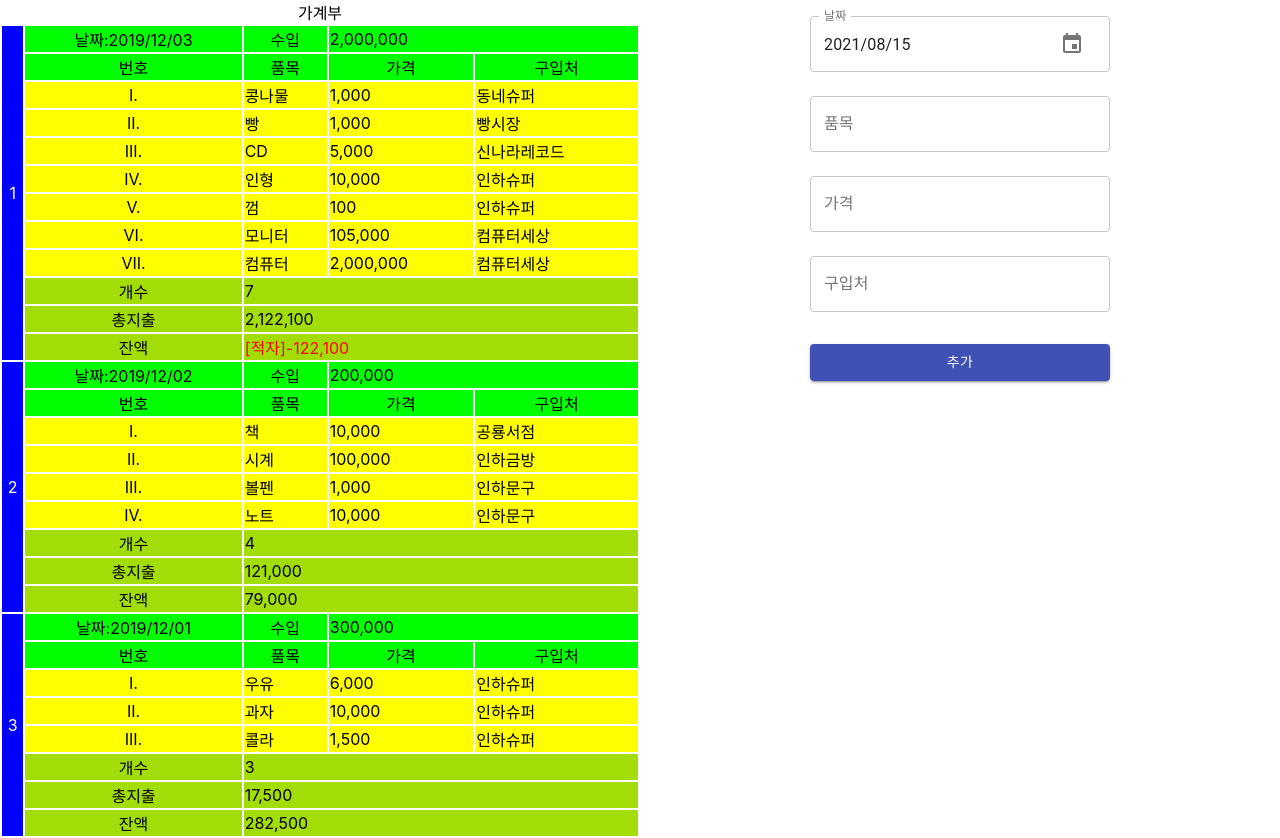
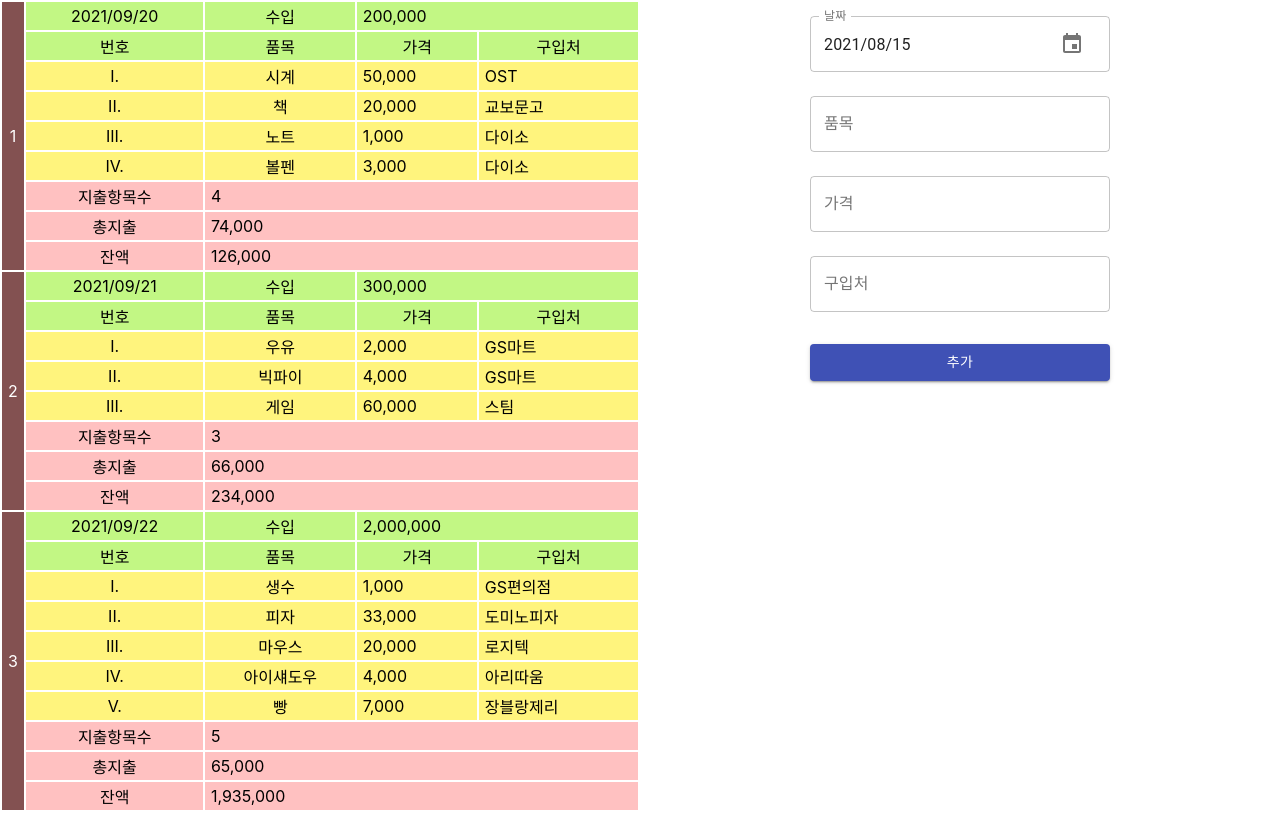
Before and after one commit to Yena-Yun/Household, a React (Create React App) app: page / in a window 1280 px wide. After the commit the page ends 812 px from the top, so only its background shows below. Built offline with nearby package versions, Linux system fonts and the light colour scheme.

Commit message:
전체적인 디자인 수정

```diff
--- a/src/App.js
+++ b/src/App.js
@@ -1,35 +1,35 @@
-import React, { useState } from "react";
-import { data as initialData } from "./lib/data.json";
-import styled from "styled-components";
-import Household from "./components/Household";
-import Daily from "./components/Daily";
-import Expense from "./components/Expense";
-import Form from "./components/Form";
+import React, { useState } from 'react';
+import { data as initialData } from './lib/data.json';
+import styled from 'styled-components';
+import Household from './components/Household';
+import Daily from './components/Daily';
+import Expense from './components/Expense';
+import Form from './components/Form';
 
 function App() {
   // 로컬스토리지에서 data를 가져옴
-  const localData = localStorage.getItem("data");
+  const localData = localStorage.getItem('data');
   // 로컬스토리지에 data가 있으면 JSON화 해서 사용, 없으면 data.json의 데이터 사용
   // (로컬스토리지는 문자열 데이터만 저장)
   const getData = localData ? JSON.parse(localData) : initialData;
 
   // Form에 로컬스토리지 또는 data.json에서 가져온 data 넘겨주기
   const [data, setData] = useState(getData);
-  // modify는 수정할지 '여부'인데 여기서는 수정여부가 해당 칸에 hover를 했는지 안 했는지(css)이므로 modify 자체를 true/false로 판별하기가 애매함
+  // modify는 수정할지 '여부'인데 여기서는 수정여부가 해당 칸에 hover를 했는지 안 했는지(css)이므로 modify 자체를 true/false로 판별하기 애매함
   //  => props를 넘길 때 항상 자체적으로 넘어가는 index를 활용
   const [modify, setModify] = useState();
 
+  // 데이터 정렬하기
   const sortedData = data
     // 날짜별 먼저 정렬 (a, b 자체가 객체로 꺼낸 것이어서 daily 사용 x)
     .sort((a, b) => {
       // 문자열이어서 단순한 마이너스 연산은 안됨
       //  => data.sort((a, b) => a.date - b.date) (x)
       // 비교 연산(>, <)은 가능
-      if (a.date > b.date) return -1;
-      else if (b.date > a.date) return 1;
+      if (a.date > b.date) return 1;
+      else if (b.date > a.date) return -1;
       else return 0;
     })
-
     // 이후 구입처별 정렬
     .map((daily) => {
       const sortedExpenses = daily.expenses.sort((a, b) => {
@@ -47,6 +47,7 @@ function App() {
       };
     });
 
+  // 삭제하기
   const handleRemove = (id) => {
     const removedData = data.map((daily) => {
       return {
@@ -56,7 +57,7 @@ function App() {
     });
     // 로컬스토리지에서도 삭제
     // (로컬스토리지에 삭제가 완료된 데이터를 넣기 위해 문자열화)
-    localStorage.setItem("data", JSON.stringify(removedData));
+    localStorage.setItem('data', JSON.stringify(removedData));
     setData(removedData);
   };
 
@@ -78,7 +79,7 @@ function App() {
     );
 
     // 로컬스토리지에 업데이트
-    localStorage.setItem("data", JSON.stringify(modifiedIncome));
+    localStorage.setItem('data', JSON.stringify(modifiedIncome));
     // 수정한 수입이 들어간 data로 data 업데이트
     setData(modifiedIncome);
   };
@@ -86,6 +87,7 @@ function App() {
   return (
     <Container>
       <Household>
+        {/* Household 안에 sort된 Daily */}
         {sortedData.map((daily, idx) => (
           <Daily
             key={idx}
@@ -101,6 +103,7 @@ function App() {
             setModify={setModify}
             onModify={handleModifyIncome}
           >
+            {/* Daily 안에 Expense */}
             {daily.expenses.map((expense, idx) => (
               <Expense
                 key={idx}
@@ -115,6 +118,8 @@ function App() {
           </Daily>
         ))}
       </Household>
+
+      {/* 화면 우측의 입력 폼 */}
       <Form data={data} setData={setData} />
     </Container>
   );
--- a/src/components/Daily.js
+++ b/src/components/Daily.js
@@ -1,30 +1,27 @@
-import React, { useState } from "react";
-import styled from "styled-components";
-import formatDate from "../lib/formatDate";
-import formatMoney from "../lib/formatMoney";
-import EditIcon from "@material-ui/icons/Edit";
+import React, { useState } from 'react';
+import styled from 'styled-components';
+import formatDate from '../lib/formatDate';
+import formatMoney from '../lib/formatMoney';
+import EditIcon from '@material-ui/icons/Edit';
 
 const Daily = ({ index, children, date, income, total, modify, setModify, onModify }) => {
-  // 초기값으로 'String'화 된 income을 넣어줌
-  // 입력된 값은 문자열로 간주 -> 초기값도 문자열
-  // (이후 수정하기 위해 함수에 넘길 때 '숫자'로 바꿈)
+  // 수입 초기값: string 형태의 income (사용자에 의해 입력된 값은 '문자열'로 간주하므로)
   const [incomeValue, setIncomeValue] = useState(String(income));
 
-  // 키보드 keycode 관리
+  // 엔터 처리
   const handleKeyDown = (e) => {
-    // (엔터키 대신) 특정 키보드 키를 누른 경우 새로고침 막기
+    // (엔터키 대신) 다른 특정 키보드 누른 경우 새로고침 막기
     // 69: e(소문자 e) , 190: '.'(마침표) , 109: '-(숫자패드 빼기)', 189: '-'(대쉬)
     // (계산기에서 e -> 10의 지수 (예: 2.5e13), 마침표는 소수점)
     if (e.keycode === 69 || e.keycode === 190 || e.keycode === 109 || e.keycode === 189) {
       e.preventDefault();
     }
 
-    // 엔터키를 누른 경우 수정된 수입 반영
-    if (e.key === "Enter") {
-      // App의 수입을 수정하는 함수에 해당 항목의 자체 index(App에서 받아옴)와
-      // 수정창에 입력된 값(incomeValue)을 '숫자'로 바꿔서 넣어줌
-      // (  => 입력된 값은 기본적으로 문자열로 간주)
+    // ** 엔터키를 누른 경우
+    if (e.key === 'Enter') {
+      // 수입수정: 받아온 index와 사용자가 입력한 incomeValue(문자열)를 Number화 해서 넣어줌
       onModify(index, Number(incomeValue));
+      // 마우스 hover 여부 -> (인덱스로 처리중) 0으로 초기화
       setModify(0);
     }
   };
@@ -32,118 +29,130 @@ const Daily = ({ index, children, date, income, total, modify, setModify, onModi
   return (
     <tbody>
       <tr>
+        {/* rowspan: 세로로 병합 */}
         <IndexTd rowSpan={children.length + 5}>{index}</IndexTd>
-        <GreenTd align="center">날짜:{formatDate(date)}</GreenTd>
-        <GreenTd align="center">수입</GreenTd>
-        <GreenTd align="left" colSpan={2}>
-          {/* (아래에서 연필 아이콘 클릭 후 setModify가 실행되어) modify에 값이 있으면 */}
+        <FieldTd align='center'>{formatDate(date)}</FieldTd>
+        <FieldTd align='center'>수입</FieldTd>
+        <FieldTd align='left' colSpan={2}>
+          &nbsp;
+          {/* 연필 아이콘을 클릭하여 modify값이 존재할 때 */}
           {modify ? (
-            // 수정 시작 - input창이 나타나고 입력된 값이 setIncomeValue로 들어감
+            // 수입을 수정할 input창 나타남
             <IncomeTextField
-              // input 창에 있는 값 = incomeValue
+              // 주의: type이 number라고 해서 입력값이 '숫자'로 바뀌는 게 아니라 input창 옆에 위아래 증감버튼이 생길 뿐
+              // 기본적으로 input창에 입력되는 값은 '문자열' -> 숫자로 바꾸는 건 Number(), parseInt() 통해 따로 처리 필요)
+              type='number'
+              // value는 incomeValue
               value={incomeValue}
-              // type이 number라고 해서 입력값이 숫자인 게 아니라
-              // input창 옆에 위아래 숫자 조절버튼이 생길 뿐
-              // (input창에 기본적으로 입력되는 값은 '문자열' -> 숫자로 바꾸는 건 Number() 등으로 따로 처리 필요)
-              type="number"
-              // input 창에 입력된 값으로 incomeValue 업데이트
+              // setIncomeValue에 입력된 값(e.target.value)을 넣어 incomeValue 업데이트
               onChange={(e) => setIncomeValue(e.target.value)}
-              // 키보드 키를 누르면 handleKeyDown 실행 (= 엔터키 실행용)
+              // 엔터 처리
               onKeyDown={handleKeyDown}
-              // 새로고침 시 자동 커서 깜박임
-              autoFocus
             />
           ) : (
-            // 아직 modify에 값이 없을 때 (= 연필 아이콘 누르기 전)
+            // 연필 아이콘을 아직 클릭 안 해서 modify값이 없을 때
             <>
-              {/* formatMoney로 현재 income을 보여줌 */}
+              {/* 현재 income 보여주기 */}
               {formatMoney(income)}
-              {/* ModifyButton 영역에 있는 EditIcon(연필 아이콘)을 클릭하면
-                  setModify에 index를 넣어 modify가 값을 갖게 함 */}
-              {/* (true/false 대신 App에서 Daily를 통해 가져온 index 활용) */}
+
+              {/* 연필 아이콘에 onClick 이벤트 미리 넣어둠 */}
               <ModifyButton
+                // 아이콘 클릭 시
                 onClick={() => {
-                  // 수정 버튼 눌렀을 때 기존 income값이 input창 안에 들어가 있도록
-                  // (input 창 안의 값은 문자열이어야 하므로 String())
-                  // => setModify로 modify가 true가 되면 위의 IncomeTextField 내용이 실행되면서 안의 value로 incomeValue가 들어가 있게 됨
+                  // 기존 수입이 input에 미리 들어가 있도록 하고(input 안의 값은 문자열)
                   setIncomeValue(String(income));
+                  // setModify에 index 넣어서 modify값이 존재하게 함
                   setModify(index);
                 }}
               >
-                <EditIcon />
+                <EditIcon color='action' fontSize='small' />
               </ModifyButton>
             </>
           )}
-        </GreenTd>
+        </FieldTd>
       </tr>
       <tr>
-        <GreenTd align="center">번호</GreenTd>
-        <GreenTd align="center">품목</GreenTd>
-        <GreenTd align="center">가격</GreenTd>
-        <GreenTd align="center">구입처</GreenTd>
+        <FieldTd align='center'>번호</FieldTd>
+        <FieldTd align='center'>품목</FieldTd>
+        <FieldTd align='center'>가격</FieldTd>
+        <FieldTd align='center'>구입처</FieldTd>
       </tr>
 
-      {/* Expense 컴포넌트 들어갈 자리 */}
+      {/* Expense(지출항목) 컴포넌트 들어갈 자리 */}
       {children}
 
       <tr>
-        <LimeTd align="center">개수</LimeTd>
-        <LimeTd align="left" colSpan={3}>
-          {children.length}
-        </LimeTd>
+        <ResultTd align='center'>지출항목수</ResultTd>
+        {/* colspan: 가로로 병합 */}
+        <ResultTd align='left' colSpan={3}>
+          {/* (= Expense 길이) */}
+          &nbsp;{children.length}
+        </ResultTd>
       </tr>
       <tr>
-        <LimeTd align="center">총지출</LimeTd>
-        <LimeTd align="left" colSpan={3}>
-          {formatMoney(total)}
-        </LimeTd>
+        <ResultTd align='center'>총지출</ResultTd>
+        <ResultTd align='left' colSpan={3}>
+          {/* 총지출 금액을 천 단위로 구분 */}
+          &nbsp;{formatMoney(total)}
+        </ResultTd>
       </tr>
       <tr>
-        <LimeTd align="center">잔액</LimeTd>
-        {/* income이 total보다 적을 때만 minus가 true */}
-        <LimeTd align="left" colSpan={3} minus={income < total}>
-          {/* ++ "[적자]" 글자 띄우기 */}
-          {income < total ? "[적자]" : null}
-          {formatMoney(income - total)}
-        </LimeTd>
+        <ResultTd align='center'>잔액</ResultTd>
+        {/* minus props에 조건문 (income이 total보다 적을 때만 true) */}
+        <ResultTd align='left' colSpan={3} minus={income < total}>
+          {/* 잔액이 minus이면 앞에 "[적자]" */}
+          {income < total ? '[적자]' : null}
+          {/* 잔액 = 수입 - 총지출 */}
+          &nbsp;{formatMoney(income - total)}
+        </ResultTd>
       </tr>
     </tbody>
   );
 };
 
+// 맨 왼쪽의 항목별 번호
 const IndexTd = styled.td`
-  background: #0000ff;
-  color: #ffffff;
+  background: #835151;
+  color: #fff;
   text-align: center;
+  width: 20px;
 `;
 
+// 연필 아이콘 있는 영역 (연필 아이콘 = <EditIcon/>)
 const ModifyButton = styled.div`
-  font-size: 1rem;
   float: right;
+  /* hover 하기 전에는 렌더 트리에 요소 자체가 없어야 함 */
   display: none;
   cursor: pointer;
 `;
 
-const GreenTd = styled.td`
-  background: #00ff00;
+// 항목별 품목, 가격, 구입처 등 필드 영역
+const FieldTd = styled.td`
+  background: #c2f784;
   color: #000000;
   text-align: ${(props) => props.align};
+  height: 26px;
+
+  /* 필드 영역에 마우스 hover하면 연필 아이콘 등장 */
   &:hover ${ModifyButton} {
     display: block;
   }
 `;
 
-const LimeTd = styled.td`
-  background: #a3dd08;
-  color: ${(props) => (props.minus ? "#ff0000" : "#000000")};
+// 항목별 아래 지출항목수, 총지출, 잔액
+const ResultTd = styled.td`
+  background: #ffc1c1;
+  color: ${(props) => (props.minus ? '#ff0000' : '#000')};
   text-align: ${(props) => props.align};
+  height: 26px;
 `;
 
+// 수입 수정 input
 const IncomeTextField = styled.input`
   border: none;
   background: transparent;
   width: 100%;
-  font-size: 1rem;
+  font-size: 16px;
 `;
 
 export default Daily;
--- a/src/components/Expense.js
+++ b/src/components/Expense.js
@@ -1,42 +1,48 @@
-import React from "react";
-import styled from "styled-components";
-import formatMoney from "../lib/formatMoney";
-import formatRoman from "../lib/formatRoman";
+import React from 'react';
+import styled from 'styled-components';
+import formatMoney from '../lib/formatMoney';
+import formatRoman from '../lib/formatRoman';
 
 const Expense = ({ id, index, name, price, place, onRemove }) => {
   return (
     <Wrapper>
-      <YellowTd align="center">{formatRoman(index)}.</YellowTd>
-      <YellowTd align="left">{name}</YellowTd>
-      <YellowTd align="left">{formatMoney(price)}</YellowTd>
-      <YellowTd align="left">
-        {place}
+      {/* 로마숫자 옆에 '.'을 붙여 띄워주는 센스 */}
+      <ExpenseTd align='center'>{formatRoman(index)}.</ExpenseTd>
+      <ExpenseTd align='center'>{name}</ExpenseTd>
+      <ExpenseTd align='left'>&nbsp;{formatMoney(price)}</ExpenseTd>
+
+      {/* 구입처 블록 영역에 삭제버튼 컴포넌트 추가 */}
+      <ExpenseTd align='left'>
+        &nbsp;{place}
+        {/* 삭제버튼 - 클릭 시 삭제함수 호출 ('x'문자 = $times; - 글자로 취급, 색상변경 가능) */}
         <RemoveButton onClick={() => onRemove(id)}>&times;</RemoveButton>
-      </YellowTd>
+      </ExpenseTd>
     </Wrapper>
   );
 };
 
+// 다른 컴포넌트와 형태 맞추기 위해 + tr 넣기 위해 Wrapper 선언
 // styled에서 아무 스타일 안 줄 수도 있음
 const Wrapper = styled.tr``;
 
-const YellowTd = styled.td`
-  background: #ffff00;
+const ExpenseTd = styled.td`
+  background: #fff47d;
   color: #000000;
   text-align: ${(props) => props.align};
+  height: 26px;
 `;
 
 const RemoveButton = styled.div`
+  /* $times;(x 문자) - 빨간색 */
   color: #ff0000;
+  /* float: 주변 요소에 영향 안 주고 정렬 */
   float: right;
-  margin: 0;
-  padding: 0;
+  margin-right: 4px;
   cursor: pointer;
 
-  // 처음에는 안 보였다가
+  // hover 전에는 안 보임(렌더링 자체가 되지 않음)
   display: none;
-  // Wrapper에 마우스 올리면 버튼이 나타남
-  // (사이에 & 넣어주면 Wrapper가 아닌 RemoveButton에 적용됨)
+  // Expense 영역(Wrapper)에 hover 시 등장 (사이에 &: '~하면(and)')
   ${Wrapper}:hover & {
     display: block;
   }
--- a/src/components/Household.js
+++ b/src/components/Household.js
@@ -1,13 +1,11 @@
-import React from "react";
-import styled from "styled-components";
+import React from 'react';
+import styled from 'styled-components';
 
 const Household = ({ children }) => {
   return (
     <Wrapper>
-      <HouseholdTable>
-        <caption>가계부</caption>
-        {children}
-      </HouseholdTable>
+      {/* children = Daily + Expense */}
+      <HouseholdTable>{children}</HouseholdTable>
     </Wrapper>
   );
 };
@@ -16,7 +14,7 @@ const Wrapper = styled.div`
   flex: 1;
 `;
 
-// 전체를 표로 만들거니까 table
+// 전체를 표로 생성 - table
 const HouseholdTable = styled.table`
   width: 100%;
 `;
--- a/src/lib/data.json
+++ b/src/lib/data.json
@@ -1,106 +1,94 @@
 {
   "data": [
     {
-      "date": "20191202",
+      "date": "20210920",
       "income": 200000,
       "expenses": [
         {
           "id": 1,
-          "name": "볼펜",
+          "name": "노트",
           "price": 1000,
-          "place": "인하문구"
+          "place": "다이소"
         },
         {
           "id": 2,
-          "name": "시계",
-          "price": 100000,
-          "place": "인하금방"
+          "name": "볼펜",
+          "price": 3000,
+          "place": "다이소"
         },
         {
           "id": 3,
           "name": "책",
-          "price": 10000,
-          "place": "공룡서점"
+          "price": 20000,
+          "place": "교보문고"
         },
         {
           "id": 4,
-          "name": "노트",
-          "price": 10000,
-          "place": "인하문구"
+          "name": "시계",
+          "price": 50000,
+          "place": "OST"
         }
       ]
     },
     {
-      "date": "20191201",
+      "date": "20210921",
       "income": 300000,
       "expenses": [
         {
           "id": 5,
           "name": "우유",
-          "price": 6000,
-          "place": "인하슈퍼"
+          "price": 2000,
+          "place": "GS마트"
         },
         {
           "id": 6,
-          "name": "과자",
-          "price": 10000,
-          "place": "인하슈퍼"
+          "name": "빅파이",
+          "price": 4000,
+          "place": "GS마트"
         },
 
         {
           "id": 7,
-          "name": "콜라",
-          "price": 1500,
-          "place": "인하슈퍼"
+          "name": "게임",
+          "price": 60000,
+          "place": "스팀"
         }
       ]
     },
 
     {
-      "date": "20191203",
+      "date": "20210922",
       "income": 2000000,
       "expenses": [
         {
           "id": 8,
-          "name": "인형",
-          "price": 10000,
-          "place": "인하슈퍼"
+          "name": "피자",
+          "price": 33000,
+          "place": "도미노피자"
         },
         {
           "id": 9,
-          "name": "껌",
-          "price": 100,
-          "place": "인하슈퍼"
+          "name": "생수",
+          "price": 1000,
+          "place": "GS편의점"
         },
         {
           "id": 10,
-          "name": "CD",
-          "price": 5000,
-          "place": "신나라레코드"
+          "name": "빵",
+          "price": 7000,
+          "place": "장블랑제리"
         },
         {
           "id": 11,
-          "name": "모니터",
-          "price": 105000,
-          "place": "컴퓨터세상"
+          "name": "마우스",
+          "price": 20000,
+          "place": "로지텍"
         },
         {
           "id": 12,
-          "name": "빵",
-          "price": 1000,
-          "place": "빵시장"
-        },
-        {
-          "id": 13,
-          "name": "콩나물",
-          "price": 1000,
-          "place": "동네슈퍼"
-        },
-        {
-          "id": 14,
-          "name": "컴퓨터",
-          "price": 2000000,
-          "place": "컴퓨터세상"
+          "name": "아이섀도우",
+          "price": 4000,
+          "place": "아리따움"
         }
       ]
     }
--- a/src/lib/formatDate.js
+++ b/src/lib/formatDate.js
@@ -2,7 +2,7 @@ const formatDate = (date) => {
   const year = date.substr(0, 4);
   const month = date.substr(4, 2);
   const day = date.substr(6, 2);
-  return year + "/" + month + "/" + day;
+  return `${year}/${month}/${day}`;
 };
 
 export default formatDate;
--- a/src/lib/formatRoman.js
+++ b/src/lib/formatRoman.js
@@ -1,6 +1,6 @@
 const formatRoman = (num) => {
   // 반환할 로마숫자 (string)
-  let roman = "";
+  let roman = '';
 
   // 로마숫자를 key: value 형식으로 가져옴
   const romanNumList = {
@@ -19,7 +19,7 @@ const formatRoman = (num) => {
     I: 1,
   };
 
-  // a를 전역변수로 선언 (왜??)
+  // a를 전역변수로 선언 (for문이 돌 때마다 매번 선언하지 않도록?)
   let a;
 
   // for-in문
```
